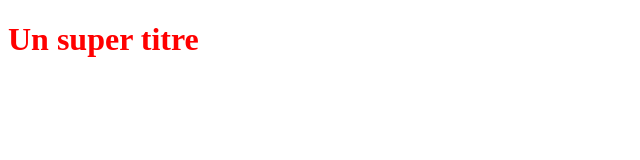
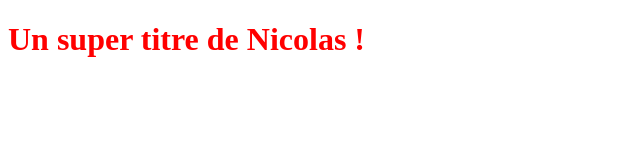
Before and after one commit to NicolasDrain/ProjetTest, a plain HTML site: page index.html in a window 1280 px wide. Shown: the whole page, without its empty margins (0-640 px from the left). Drawn offline with Linux system fonts and the light colour scheme.

Commit message:
Modification du titre

```diff
--- a/index.html
+++ b/index.html
@@ -5,6 +5,6 @@
    <link rel="stylesheet" type="text/css" href="styles.css">
 </head>
 <body>
-   <h1>Un super titre</h1>
+   <h1>Un super titre de Nicolas !</h1>
 </body>
 </html>
```
